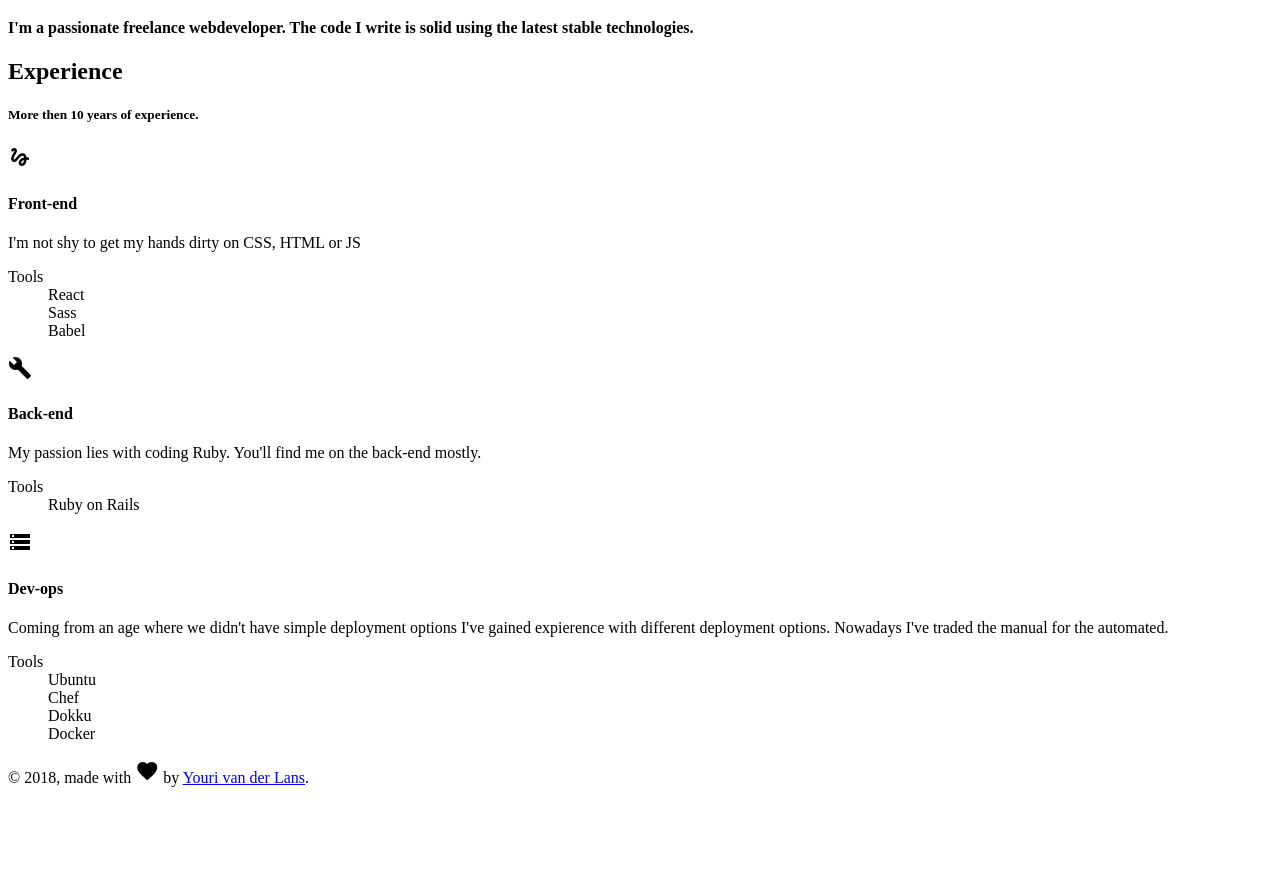
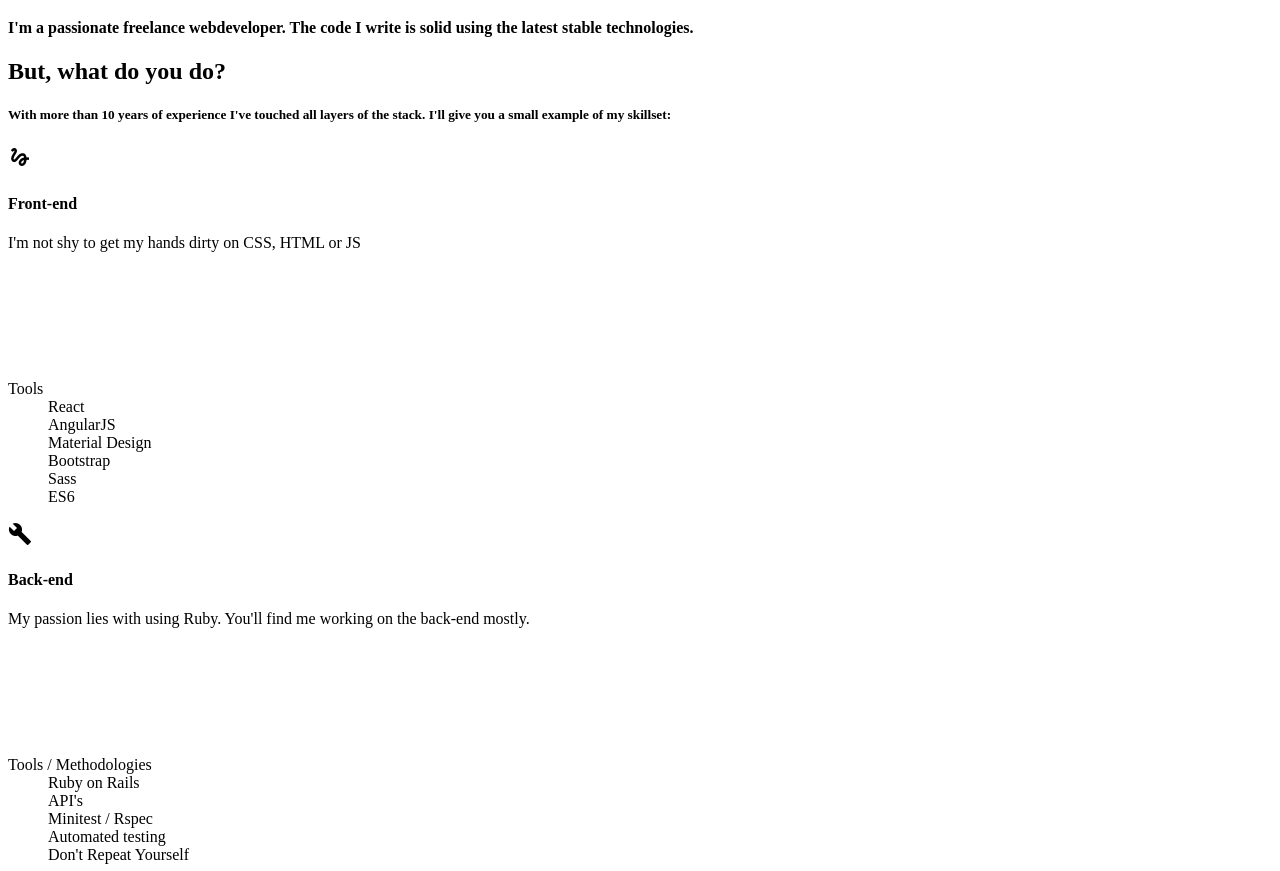
Before and after one commit to yourivdlans/itflows, a website: page index.ejs in a window 1280 px wide. Shown: the part 161-1032 px from the top of the page. Before the commit the page ends 956 px from the top, so only its background shows below. Drawn offline with nearby package versions, Linux system fonts and the light colour scheme; files that its build step writes are made by us from their sources; files whose address does not match are found by name.

Commit message:
Added some more copy for skillset.

```diff
--- a/index.ejs
+++ b/index.ejs
@@ -46,11 +46,11 @@
   </div>
   <div class="main main-raised">
     <div class="container">
-      <div class="about-services features-2 pb-5">
+      <div class="about-services pb-5">
         <div class="row">
           <div class="col-md-8 ml-auto mr-auto text-center">
-            <h2 class="title">Experience</h2>
-            <h5 class="description">More then 10 years of experience.</h5>
+            <h2 class="title">But, what do you do?</h2>
+            <h5 class="description">With more than 10 years of experience I've touched all layers of the stack. I'll give you a small example of my skillset:</h5>
           </div>
         </div>
         <div class="row">
@@ -61,12 +61,15 @@
               </div>
               <div class="description">
                 <h4 class="info-title">Front-end</h4>
-                <p>I'm not shy to get my hands dirty on CSS, HTML or JS</p>
+                <p style="height:130px;">I'm not shy to get my hands dirty on CSS, HTML or JS</p>
                 <dl>
                   <dt>Tools</dt>
                   <dd>React</dd>
+                  <dd>AngularJS</dd>
+                  <dd>Material Design</dd>
+                  <dd>Bootstrap</dd>
                   <dd>Sass</dd>
-                  <dd>Babel</dd>
+                  <dd>ES6</dd>
                 </dl>
               </div>
             </div>
@@ -78,10 +81,14 @@
               </div>
               <div class="description">
                 <h4 class="info-title">Back-end</h4>
-                <p>My passion lies with coding Ruby. You'll find me on the back-end mostly.</p>
+                <p style="height:130px;">My passion lies with using Ruby. You'll find me working on the back-end mostly.</p>
                 <dl>
-                  <dt>Tools</dt>
+                  <dt>Tools / Methodologies</dt>
                   <dd>Ruby on Rails</dd>
+                  <dd>API's</dd>
+                  <dd>Minitest / Rspec</dd>
+                  <dd>Automated testing</dd>
+                  <dd>Don't Repeat Yourself</dd>
                 </dl>
               </div>
             </div>
@@ -93,13 +100,16 @@
               </div>
               <div class="description">
                 <h4 class="info-title">Dev-ops</h4>
-                <p>Coming from an age where we didn't have simple deployment options I've gained expierence with different deployment options. Nowadays I've traded the manual for the automated.</p>
+                <p style="height:130px;">Coming from an age where we didn't have simple deployment options I've gained expierence with different deployment options. Nowadays I've traded the manual for the automated.</p>
                 <dl>
                   <dt>Tools</dt>
                   <dd>Ubuntu</dd>
                   <dd>Chef</dd>
                   <dd>Dokku</dd>
                   <dd>Docker</dd>
+                  <dd>Nginx</dd>
+                  <dd>PostgreSQL</dd>
+                  <dd>MySQL</dd>
                 </dl>
               </div>
             </div>
@@ -114,8 +124,7 @@
         ©
         <script>
           document.write(new Date().getFullYear())
-        </script>, made with <i class="material-icons">favorite</i> by
-        <a href="https://www.itflows.nl" target="_blank">Youri van der Lans</a>.
+        </script>
       </div>
     </div>
   </footer>
```
